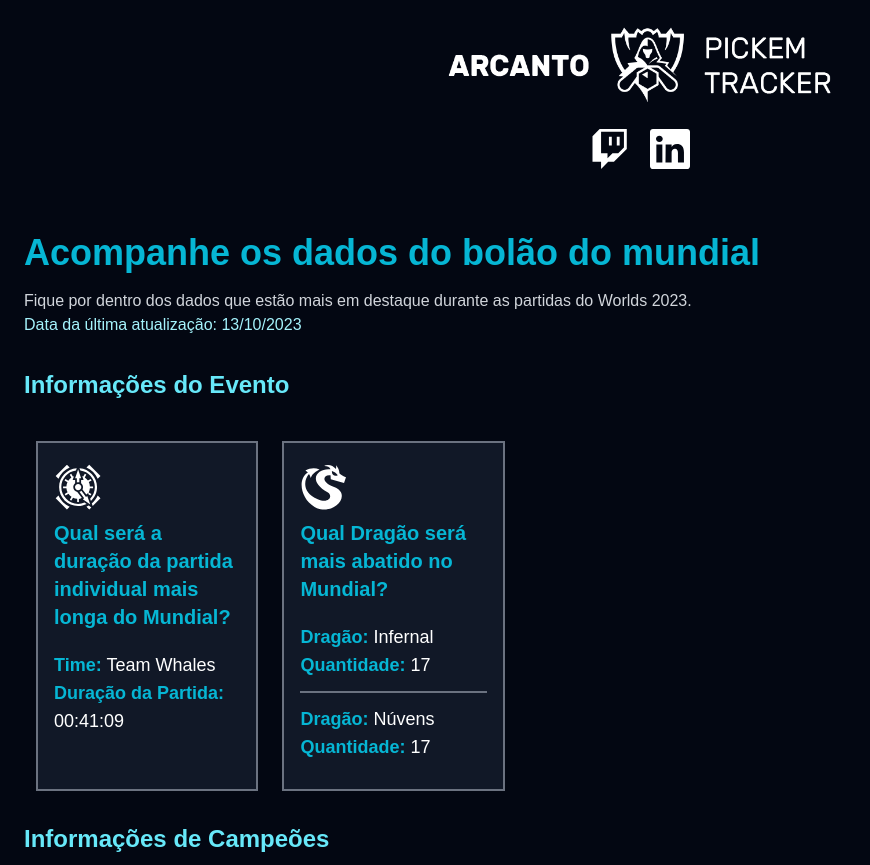
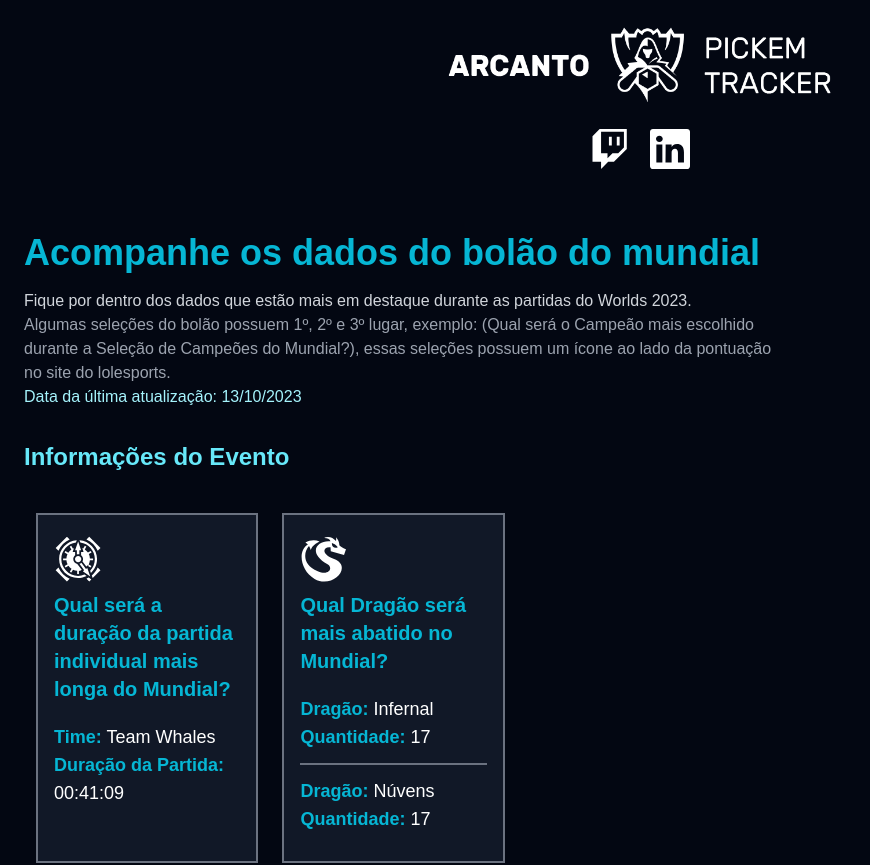
Before and after one commit to imfarias/pickem-tracker, a Next.js app: page / in a window 1280 px wide. Shown: the top 865 px of the page, without its empty margins (0-870 px from the left). Built offline with nearby package versions, Linux system fonts and the light colour scheme; a web font is replaced by a local one.

Commit message:
update data

```diff
--- a/src/app/page.tsx
+++ b/src/app/page.tsx
@@ -185,6 +185,9 @@
                                 <p className="text-gray-300 sm:classNamexl">
                                     Fique por dentro dos dados que estão mais em destaque durante as partidas do Worlds
                                     2023.
+                                </p>
+                                <p className="text-gray-400 sm:classNamexl">
+                                    Algumas seleções do bolão possuem 1º, 2º e 3º lugar, exemplo: (Qual será o Campeão mais escolhido durante a Seleção de Campeões do Mundial?), essas seleções possuem um ícone ao lado da pontuação no site do lolesports.
                                 </p>
                                 <p className="sm:classNamexl text-cyan-200">
                                     Data da última atualização: {moment(data.lastGameAdded).format("DD/MM/YYYY")}
```
